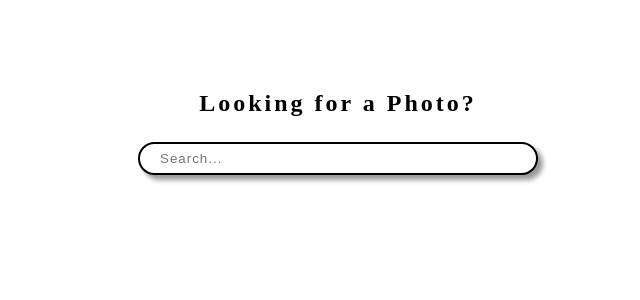
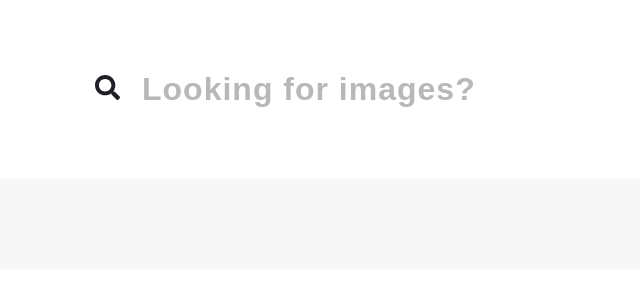
Before and after one commit to yubinary/image-search-engine, a React (Create React App) app in the folder search/: page / in a window 1280 px wide. Shown: the top 300 px of the page, without its empty margins (302-942 px from the left). Built offline with nearby package versions, Linux system fonts and the light colour scheme.

Commit message:
Added tags and stats

```diff
--- a/search/package.json
+++ b/search/package.json
@@ -9,6 +9,7 @@
     "axios": "^0.21.1",
     "react": "^17.0.1",
     "react-dom": "^17.0.1",
+    "react-icons": "^4.1.0",
     "react-scripts": "4.0.1",
     "web-vitals": "^0.2.4"
   },
--- a/search/src/components/SearchEngine.js
+++ b/search/src/components/SearchEngine.js
@@ -1,4 +1,5 @@
 import React, { useState } from 'react';
+import { FaSearch } from "react-icons/fa";
 
 export default function SearchResult({ getImages }) {
   const [searchTerm, setSearchTerm] = useState("");
@@ -18,12 +19,12 @@ export default function SearchResult({ getImages }) {
   return (
     <div>
       <div className="search">
-        <h2>Looking for a Photo?</h2>
         <form onSubmit={handleSubmit}>
+          <FaSearch className="icon" />
           <input
             className="input"
             type="text"
-            placeholder="Search..."
+            placeholder="Looking for images?"
             value={searchTerm}
             onChange={handleChange}></input>
         </form>
--- a/search/src/components/SearchResult.js
+++ b/search/src/components/SearchResult.js
@@ -1,6 +1,7 @@
 import React, { useState } from 'react';
 import axios from 'axios';
 import SearchEngine from "./SearchEngine.js";
+import { BiComment, BiHeart, BiLike } from "react-icons/bi";
 import "../styles/SearchResult.css";
 
 export default function SearchResult() {
@@ -10,30 +11,60 @@ export default function SearchResult() {
   function getImages(searchTerm) {
     var API_KEY = "19383178-42909148a8b02e3e78ee4e9be";
     var URL = "https://pixabay.com/api/?key=" + API_KEY + "&q=" + encodeURIComponent(searchTerm) + "&image_type=photo&pretty=true";
+
     axios.get(URL)
       .then(result => {
         setImages(result.data.hits);
+        console.log(result.data.hits)
       })
       .catch(error => {
         console.error(error);
       })
   }
 
-  function makeGrid(images) {
+  function displayTags(tags) {
+    let lst = tags.split(",");
+    let result = [];
+    for (let t of lst) {
+      result.push(
+        <div className="tag">
+          <p>{t}</p>
+        </div>
+      )
+    } return result
+  }
+
+  function displayStats(comments, favorites, likes) {
+    return (
+      <div className="stat">
+        <BiComment className="stat-icon" /><p>{comments}</p>
+        <BiHeart className="stat-icon" /><p>{favorites}</p>
+        <BiLike className="stat-icon" /><p>{likes}</p>
+      </div>
+    )
+  }
+
+  function displayImages(images) {
     let result = [];
     let imagesCopy = JSON.parse(JSON.stringify(images));
-    for (let n = 0; n < images.length; n += 2) {
+    for (let n = 0; n < images.length; n += 3) {
       result.push(
         <div className="column">
           {imagesCopy.splice(n, 3).map(image =>
             <div className="card">
               <img src={image.largeImageURL} alt={image.id} />
               <div className="container">
-                <p>[{image.imageWidth}x{image.imageHeight}] {image.id}</p>
+                <div className="stats">
+                  {displayStats(image.comments, image.favorites, image.likes)}
+                </div>
+                <div className="tags">
+                  {displayTags(image.tags)}
+                </div>
               </div>
             </div>
-          )}
-        </div>
+          )
+          }
+        </div >
       )
     }
     return result
@@ -44,7 +75,7 @@ export default function SearchResult() {
       <SearchEngine getImages={getImages} />
       <div className="images">
         <div className="row">
-          {makeGrid(images)}
+          {displayImages(images)}
         </div>
       </div>
     </div >
--- a/search/src/styles/SearchResult.css
+++ b/search/src/styles/SearchResult.css
@@ -1,112 +1,86 @@
+@import url("https://fonts.googleapis.com/css?family=Rubik:100,300,400,500,700,900");
+
 * {
   box-sizing: border-box;
 }
 
 body {
-  margin: 0;
-  font-family: 'CloisterBlack';
+  margin: 0px;
+  font-family: "Work Sans", sans-serif;
+  font-weight: 300;
+  color: rgb(31, 31, 37);
 }
 
+/* search bar */
 .search {
   text-align: center;
   padding: 40px;
-  justify-content: center;
   margin: auto;
   margin-top: 30px;
   margin-bottom: 30px;
-  width: 500px;
 }
 
-h2{
-  margin-bottom: 25px;
-  letter-spacing: 3px;
+.icon{
+  color: rgb(31, 31, 37);
+  font-size: 25px;
+  margin-right: 20px;
 }
 
 .input{
-  width: 400px;
-  padding: 7px;
-  padding-left: 20px;
-  padding-right: 20px;
-  margin: auto;
-  top: 0;
-  left: 0;
-  height: 100%;
-  border: 2px solid black;
-  border-radius: 120px;
-  background:white;
-  color: #505050;
+  font-size: 32px;
+  font-weight: 600;
   letter-spacing: 1px;
-  box-shadow: 5px 5px 5px rgba(0,0,0,0.4);
+  border: 0px;
+}
+
+::placeholder{
+  color: rgb(184, 184, 184);
 }
 
 text--:focus, input:focus{
   outline: none;
 }
 
-.message {
+/* image grid */
+.images {
   padding: 40px;
-  background: #e9e9e9;
+  padding-top: 50px;
   justify-content: center;
-  letter-spacing: 1.5px;
+  background-color: rgb(247, 247, 247);
+  border-radius: 30px;
+  margin: 10px;
 }
 
-.message p {
-  margin-bottom: 4px;
-  letter-spacing: 0.8px;
-}
-
-.details{
-  margin-top: 15px;
-  margin-bottom: 15px;
-}
-
-button{
-  border: none;
-  padding: 8px 15px;
-  text-align: center;
-  text-decoration: none;
-  display: inline-block;
-  margin: 2px 2px;
-  cursor: pointer;
-  background-color: black;
-  color: white;
-  border-radius: 10px;
-  font-size: 13px;
-  box-shadow: 0px 2px 15px 0px rgba(0,0,0,0.5);
-  letter-spacing: 0.8px;
-}
-
-.images {
-  padding: 40px;
-  --top: 50px;
-  justify-content: center;
-}
-
+/* create four equal columns that sits next to each other */
 .row {
   display: -ms-flexbox; /* IE10 */
   display: flex;
   -ms-flex-wrap: wrap; /* IE10 */
   flex-wrap: wrap;
-  padding: 0 4px;
+  padding: 0 10px;
 }
 
-/* Create four equal columns that sits next to each other */
 .column {
   -ms-flex: 25%; /* IE10 */
   flex: 25%;
   max-width: 25%;
-  padding: 0 4px;
+  padding: 0 10px;
 }
 
 .column img {
   vertical-align: middle;
   width: 100%;
+  border-top-left-radius: 10px;
+  border-top-right-radius: 10px;
 }
 
+/* card */
 .card {
-  border-radius: 0px;
-  margin-top: 4px;
-  margin-bottom: 4px;
+  border-radius: 10px;
+  margin-top: 10px;
+  margin-bottom: 20px;
+  background-color: white;
+  box-shadow: 5px 5px 10px 0px rgba(218, 218, 218, 0.5);
 }
 
 .container p{
@@ -115,10 +89,52 @@ button{
 }
 
 .container{
-  padding: 3px;
+  padding: 15px;
+  padding-bottom: 10px;
 }
 
 a, a:hover, a:visited{
   text-decoration: none;
   color: white;
 }
+
+/* stats */
+.stat{
+  display: flex;
+  flex-direction: row;
+  margin-bottom: 20px;
+}
+
+.stat p{
+  font-weight: 500;
+  font-size: 16px;
+  margin-right: 10px;
+}
+
+.stat-icon{
+  font-size: 20px;
+  margin-top: 2px;
+
+}
+
+/* tags */
+.tags{
+  display: flex;
+  flex-direction: row;
+  flex-wrap: wrap;
+}
+
+.tag {
+  border-radius: 50px;
+  margin-right: 5px;
+  margin-bottom: 5px;
+  background-color: rgb(165, 233, 245);
+  padding: 2px 9px 2px 9px;
+}
+
+.tag p{
+  font-weight: 700;
+  font-size: 11px;
+  text-transform: uppercase;
+  color:rgb(31, 130, 148);
+}
```
Also changed, not shown: 2 other files (tests, documents, lock files or other folders).
